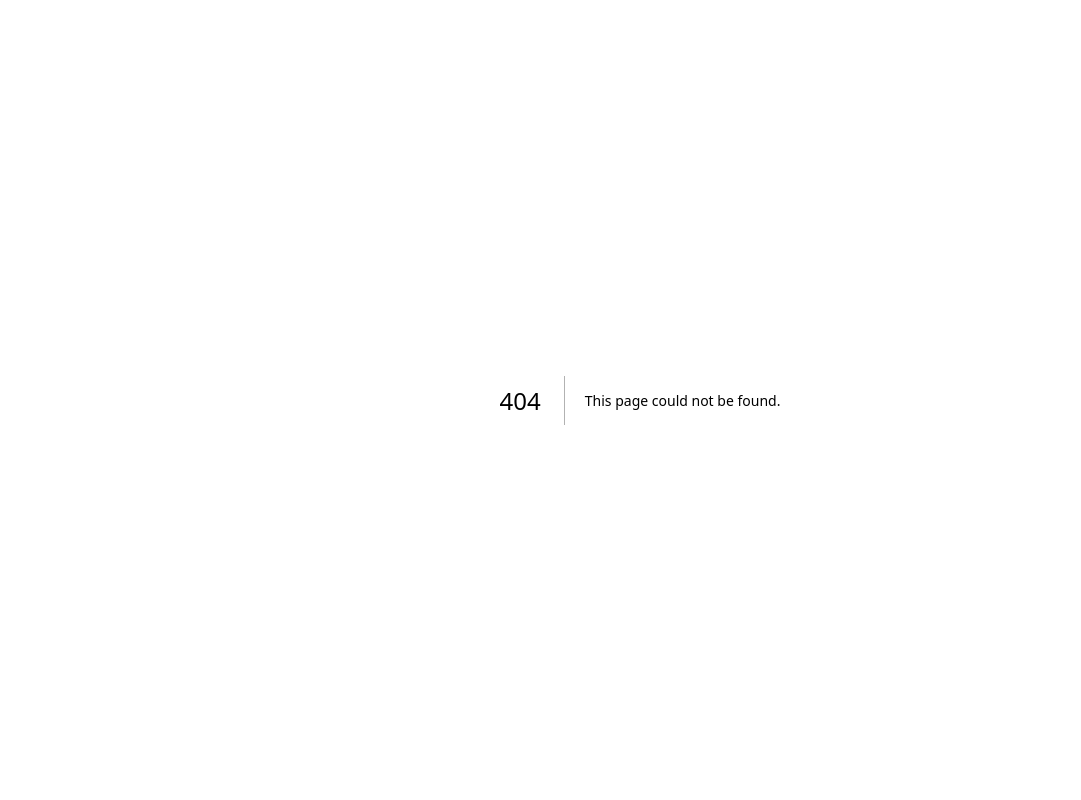
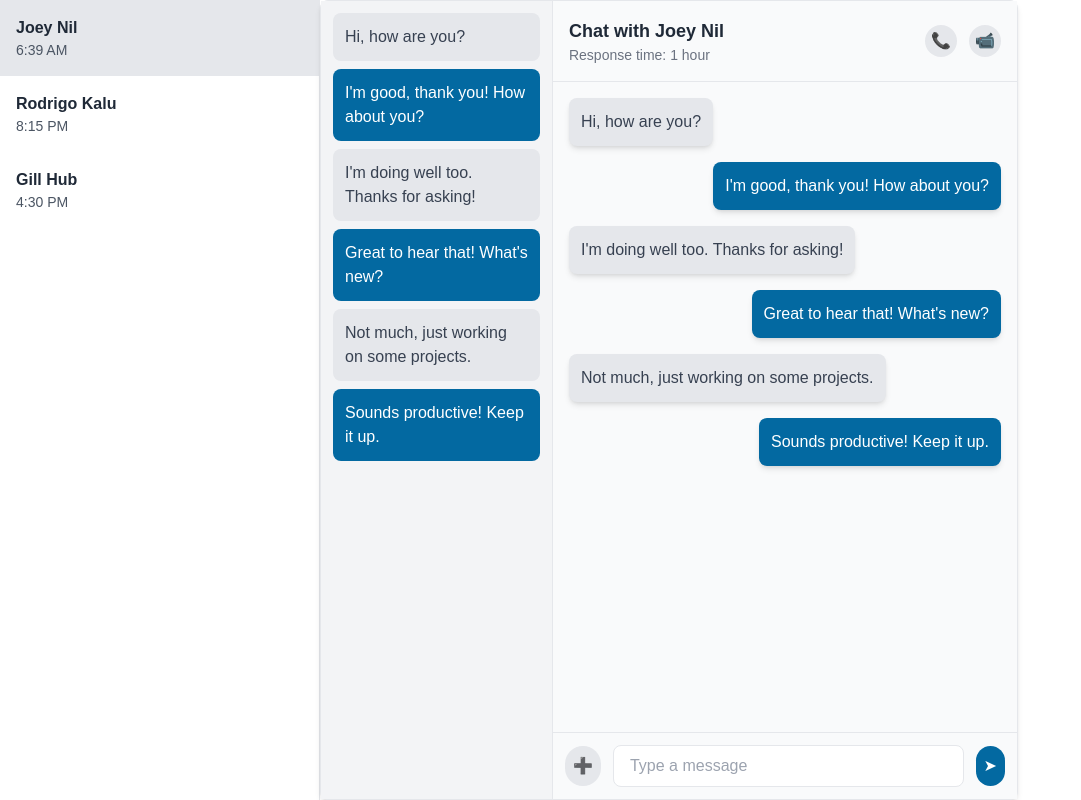
Before and after one commit to Code102SoftwareProject/skill-swap-hub, a Next.js app: page /1/chat in a window 1280 px wide. Before the commit this address had no page. Shown: the whole page, without its empty margins (0-1081 px from the left). Built offline with nearby package versions, Linux system fonts and the light colour scheme.

Commit message:
dynamic routing created userID

```diff
--- a/src/app/chat/page.tsx
+++ b/src/app/[userID]/chat/page.tsx
@@ -1,3 +1,4 @@
+//app/chat/page.tsx
 'use client';
 import React, { useState } from "react";
 import MessageList from "@/components/messageSystem/sideMessageList";
@@ -22,6 +23,9 @@ export default function ChatPage() {
     setActiveChat(id);
   };
 
+  // Get details of the active chat
+  const activeChatDetails = messagesData.find((msg) => msg.id === activeChat);
+
   return (
     <div className="flex h-screen">
       {/* Side Message List */}
@@ -32,8 +36,13 @@ export default function ChatPage() {
       />
 
       {/* Chat Window */}
-      <ChatWindow
-      activeChatId={activeChat} />
+      {activeChatDetails ? (
+        <ChatWindow activeChatId={activeChatDetails.id} activeChatName={activeChatDetails.name} />
+      ) : (
+        <div className="flex-1 flex items-center justify-center">
+          <p className="text-gray-500">Please select a chat to view details.</p>
+        </div>
+      )}
     </div>
   );
 }
```
